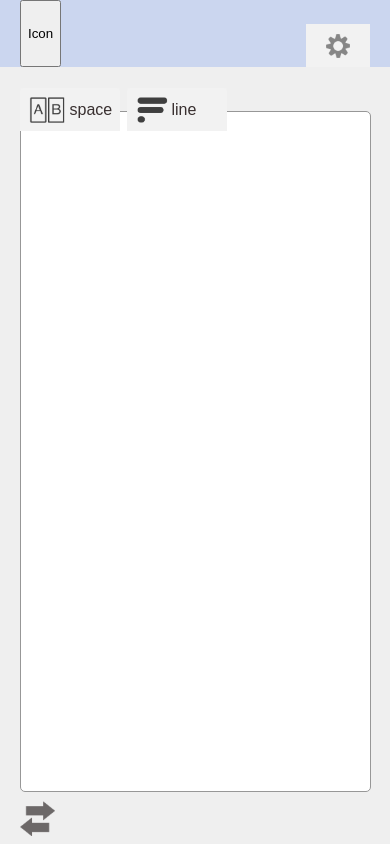
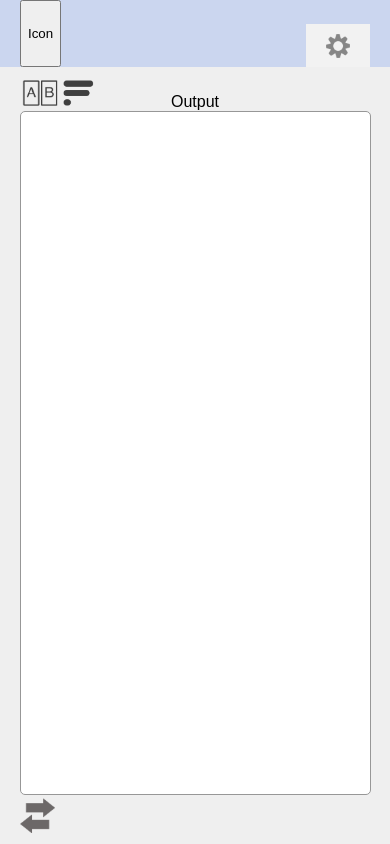
Before and after one commit to Lulkafe/CopyTokenizer, a React app: page / in a window 390 px wide. Built offline with nearby package versions, Linux system fonts and the light colour scheme.

Commit message:
Fixed a height issue

```diff
--- a/src/components.tsx
+++ b/src/components.tsx
@@ -48,14 +48,21 @@ function Header (props) {
 }
 
 function ModeSetting (props) {
-
     const isMobile = props.isMobile || false;
     const { dispatch } = useContext(TokenizerContext);
     const onClickWordIcon = () => dispatch({type: ACTION.MODE.SPACE});
     const onClickLineIcon = () => dispatch({type: ACTION.MODE.LINE});
 
+    if (isMobile)
+        return(
+            <div id='mode-icon-wrapper--mobile'>
+                <img id='word-icon' src={WordModeIcon} />
+                <img id='line-icon' src={LineModeIcon} />
+            </div>
+        )
+    else
         return (
-        <div id='mode-menu-wrapper'>
+            <div id='mode-icon-wrapper--desktop'>
                 <div className='mode-setting-button' id='word-icon-wrapper' onClick={onClickWordIcon}>
                     <div className='mode-setting-button__content-wrapper'>
                             <img id='word-icon' src={WordModeIcon} />
@@ -171,8 +178,6 @@ function Content (props) {
                     <InputArea defaultText={originalInputText}/> :
                     <OutputArea isMobile={true}/>}
                 <div id='display-toggle-icon-wrapper'>
-                    {/* Toggle Input/Output. should be replaced later
-                    <button type='button' id='display-toggle-btn' onClick={onClick}>SW</button>*/}
                     <img id='display-toggle-icon' src={SwitchIcon} onClick={onClick} alt='Toggle icon'/>
                 </div>
             </main>
@@ -231,7 +236,7 @@ function OutputArea (props) {
         <div id='output-area-wrapper'>
             { isMobile && (
                 <div id='output-area__mode-setting-wrapper'>
-                    <ModeSetting/>
+                    <ModeSetting isMobile={true}/>
                 </div>
             )}
             <p id='output-area__header'>Output</p>
--- a/src/sass/content.sass
+++ b/src/sass/content.sass
@@ -1,7 +1,7 @@
 #content-wrapper
     height: calc(100vh - 67px) //67px is the height of nav
     display: flex
-    padding: 30px 0 30px 0
+    padding: 30px 0 45px 0
     gap: 0.5rem
     justify-content: center
     align-content: center
--- a/src/sass/icon.sass
+++ b/src/sass/icon.sass
@@ -18,13 +18,17 @@ $clear-btn-width: 30px
     position: absolute
     width: 35px
     height: 35px
-    bottom: -18px
+    top: -5px
     cursor: pointer
 
 #display-toggle-icon-wrapper
     position: relative
     width: 90%
     height: 0
+
+#mode-icon-wrapper--mobile
+    position: absolute
+    top: -15px
 
 .mode-setting-button
     width: 100px
--- a/src/sass/input-area.sass
+++ b/src/sass/input-area.sass
@@ -4,7 +4,7 @@
     border-radius: 5px
     border: solid 1px #979797
     width: 100%
-    height: 95%
+    flex-grow: 1
     background: white
     display: inline-block
     resize: none
@@ -20,3 +20,5 @@
     position: relative
     width: 45%
     height: 100%
+    display: flex
+    flex-flow: column
--- a/src/sass/nav-bar.sass
+++ b/src/sass/nav-bar.sass
@@ -30,7 +30,7 @@
 
 #setting-window
     position: absolute
-    left: -250px
+    left: -235px
     width: 300px
     height: 300px
     padding: 16px
@@ -39,6 +39,7 @@
     border: 1px solid #979797
     overflow: scroll
     border-radius: 2px
+    text-align: left
 
 .setting-window__btn-wrapper
     height: auto
--- a/src/sass/output-area.sass
+++ b/src/sass/output-area.sass
@@ -1,6 +1,6 @@
 #output-area
     width: 100%
-    height: 95%
+    flex-grow: 1
     background: white
     border: 1px solid gray
     padding: 2rem 1rem 2rem 1rem
@@ -21,6 +21,8 @@
 #output-area-wrapper
     width: 45%
     height: 100%
+    display: flex
+    flex-flow: column
 
 #output-area__mode-setting-wrapper
     position: relative
```
Lines whose indentation alone changed are shown as unchanged.
